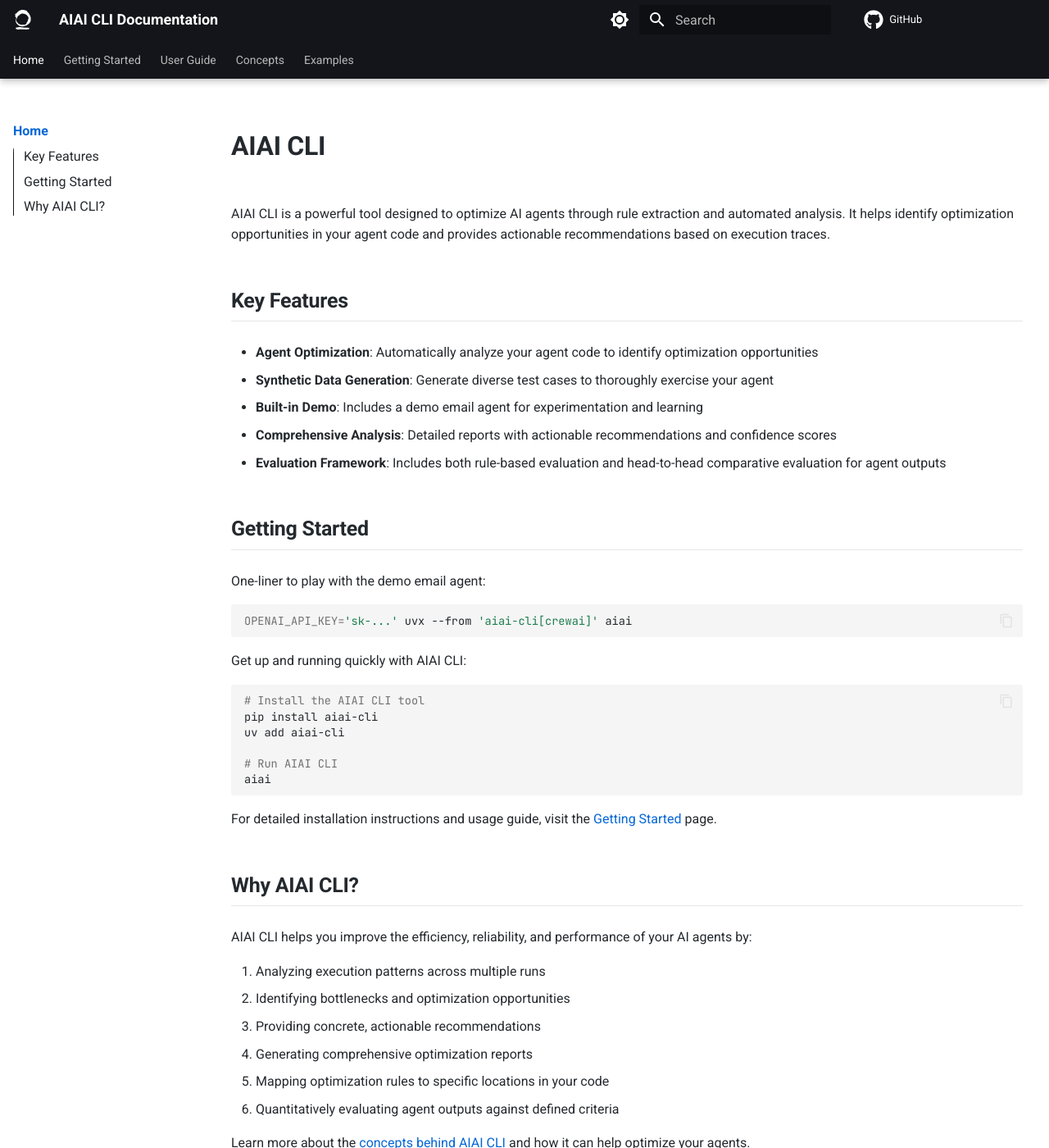
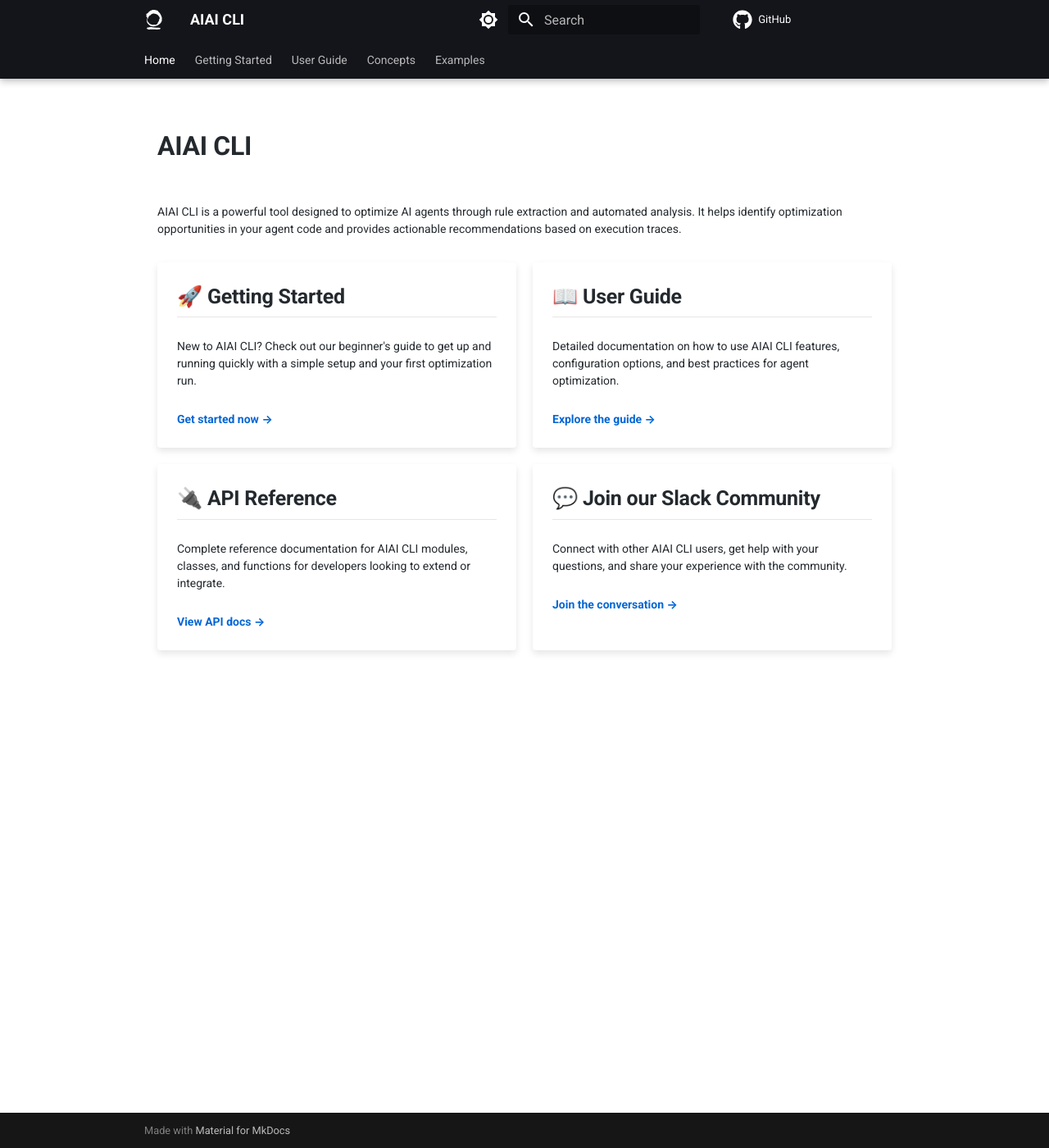
Before and after one commit to zenbase-ai/aiai-cli, an MkDocs documentation site: the page built from docs/docs/index.md, in a window 1280 px wide and 1400 px high. Shown: the whole window at 82% size. Built offline with MkDocs 1.6.1 and Material for MkDocs 9.7.7, drawn with Linux system fonts in a browser that asks for light colours; comment, search, counter and statistics services are not loaded.

Commit message:
Update documentation structure and styling (#19)
- Revise index page layout to use grid cards for key resources.
- Add new philosophy section detailing core principles of AIAI CLI.
- Improve font sizes and styling in CSS for better readability.
- Add quick start guide to getting started documentation.
- Update `.gitignore` to include virtual environment folders.

````diff
--- a/docs/docs/index.md
+++ b/docs/docs/index.md
@@ -1,45 +1,39 @@
+---
+hide:
+  - navigation
+  - toc
+---
+
 # AIAI CLI
 
 AIAI CLI is a powerful tool designed to optimize AI agents through rule extraction and automated analysis. It helps identify optimization opportunities in your agent code and provides actionable recommendations based on execution traces.
 
-## Key Features
+<div class="grid-container" style="display: grid; grid-template-columns: repeat(auto-fit, minmax(300px, 1fr)); gap: 20px; margin: 30px 0;">
+    <!-- Getting Started Card -->
+    <div class="card" style="border-radius: 4px; box-shadow: 0 4px 8px rgba(0,0,0,0.1); padding: 24px; transition: all 0.3s ease;">
+        <h2 style="margin-top: 0;">🚀 Getting Started</h2>
+        <p>New to AIAI CLI? Check out our beginner's guide to get up and running quickly with a simple setup and your first optimization run.</p>
+        <p style="margin-bottom: 0;"><a href="getting-started/getting-started.md" style="display: inline-block; margin-top: 12px; text-decoration: none; font-weight: bold;">Get started now →</a></p>
+    </div>
 
-- **Agent Optimization**: Automatically analyze your agent code to identify optimization opportunities
-- **Synthetic Data Generation**: Generate diverse test cases to thoroughly exercise your agent
-- **Built-in Demo**: Includes a demo email agent for experimentation and learning
-- **Comprehensive Analysis**: Detailed reports with actionable recommendations and confidence scores
-- **Evaluation Framework**: Includes both rule-based evaluation and head-to-head comparative evaluation for agent outputs
+    <!-- User Guide Card -->
+    <div class="card" style="border-radius: 4px; box-shadow: 0 4px 8px rgba(0,0,0,0.1); padding: 24px; transition: all 0.3s ease;">
+        <h2 style="margin-top: 0;">📖 User Guide</h2>
+        <p>Detailed documentation on how to use AIAI CLI features, configuration options, and best practices for agent optimization.</p>
+        <p style="margin-bottom: 0;"><a href="user-guide/overview.md" style="display: inline-block; margin-top: 12px; text-decoration: none; font-weight: bold;">Explore the guide →</a></p>
+    </div>
 
-## Getting Started
+    <!-- API Reference Card -->
+    <div class="card" style="border-radius: 4px; box-shadow: 0 4px 8px rgba(0,0,0,0.1); padding: 24px; transition: all 0.3s ease;">
+        <h2 style="margin-top: 0;">🔌 API Reference</h2>
+        <p>Complete reference documentation for AIAI CLI modules, classes, and functions for developers looking to extend or integrate.</p>
+        <p style="margin-bottom: 0;"><a href="api-reference.md" style="display: inline-block; margin-top: 12px; text-decoration: none; font-weight: bold;">View API docs →</a></p>
+    </div>
 
-One-liner to play with the demo email agent:
-
-```bash
-OPENAI_API_KEY='sk-...' uvx --from 'aiai-cli[crewai]' aiai
-```
-
-Get up and running quickly with AIAI CLI:
-
-```bash
-# Install the AIAI CLI tool
-pip install aiai-cli
-uv add aiai-cli
-
-# Run AIAI CLI
-aiai
-```
-
-For detailed installation instructions and usage guide, visit the [Getting Started](getting-started/getting-started.md) page.
-
-## Why AIAI CLI?
-
-AIAI CLI helps you improve the efficiency, reliability, and performance of your AI agents by:
-
-1. Analyzing execution patterns across multiple runs
-2. Identifying bottlenecks and optimization opportunities
-3. Providing concrete, actionable recommendations
-4. Generating comprehensive optimization reports
-5. Mapping optimization rules to specific locations in your code
-6. Quantitatively evaluating agent outputs against defined criteria
-
-Learn more about the [concepts behind AIAI CLI](concepts/rule-extraction.md) and how it can help optimize your agents.
+    <!-- Join Slack Card -->
+    <div class="card" style="border-radius: 4px; box-shadow: 0 4px 8px rgba(0,0,0,0.1); padding: 24px; transition: all 0.3s ease;">
+        <h2 style="margin-top: 0;">💬 Join our Slack Community</h2>
+        <p>Connect with other AIAI CLI users, get help with your questions, and share your experience with the community.</p>
+        <p style="margin-bottom: 0;"><a href="https://zenbase.typeform.com/to/pYLaG9BJ" style="display: inline-block; margin-top: 12px; text-decoration: none; font-weight: bold;">Join the conversation →</a></p>
+    </div>
+</div>
--- a/docs/docs/stylesheets/extra.css
+++ b/docs/docs/stylesheets/extra.css
@@ -2,6 +2,8 @@
     --md-primary-fg-color: #000000;
     --md-primary-fg-color--light: #424242;
     --md-primary-fg-color--dark: #121212;
+    --md-text-font-size: 0.85rem;
+    --md-code-font-size: 0.85em;
 }
 
 /* Light/Dark mode specific styles */
@@ -19,6 +21,36 @@
     --md-code-fg-color: #d1d5da;
     --md-typeset-color: #d1d5da;
     --md-typeset-a-color: #58a6ff;
+}
+
+/* Reduce font sizes throughout the site */
+.md-typeset {
+    font-size: 0.7rem;
+    line-height: 1.5;
+}
+
+.md-typeset h1 {
+    font-size: 1.6rem;
+}
+
+.md-typeset h2 {
+    font-size: 1.25rem;
+}
+
+.md-typeset h3 {
+    font-size: 1rem;
+}
+
+.md-typeset h4 {
+    font-size: 0.9rem;
+}
+
+.md-typeset code {
+    font-size: 0.85em;
+}
+
+.md-nav {
+    font-size: 0.7rem;
 }
 
 /* Tab navigation styling */
@@ -44,9 +76,9 @@
     padding: 0.2em 0.4em;
 }
 
-/* Adjust content width for better readability */
+/* Set overall grid width to 960px */
 .md-grid {
-    max-width: 1440px;
+    max-width: 960px !important;
 }
 
 /* Make headers more prominent */
@@ -66,10 +98,6 @@
 }
 
 /* Sidebar navigation styling */
-.md-nav {
-    font-size: 0.8rem;
-}
-
 .md-nav__title {
     color: var(--md-typeset-color);
 }
--- a/docs/mkdocs.yml
+++ b/docs/mkdocs.yml
@@ -1,4 +1,4 @@
-site_name: AIAI CLI Documentation
+site_name: AIAI CLI
 site_description: Documentation for the AIAI CLI tool for agent optimization
 repo_url: https://github.com/zenbase-ai/aiai-cli
 nav:
@@ -9,6 +9,7 @@
       - Configuration: user-guide/configuration-reference.md
   - Concepts:
       - Rule Extraction: concepts/rule-extraction.md
+      - Philosophy: concepts/philosophy.md
   - Examples:
       - Custom Agents: examples/custom-agents.md
       - Demo Email Agent: examples/demo-email-agent.md
@@ -39,6 +40,8 @@
     - navigation.sections
     - navigation.tracking
     - navigation.expand
+    - navigation.indexes
+    - navigation.instant
 
     # Table of contents - Right sidebar
     - toc.integrate
@@ -80,3 +83,7 @@
       toc_depth: 3
 plugins:
   - search
+
+# Custom homepage settings
+extra:
+  homepage: https://aiai-cli.io
````
Also changed, not shown: docs/docs/concepts/philosophy.md (added, +36 -0 lines), docs/docs/getting-started/getting-started.md (+20 -0 lines), 1 other file.
